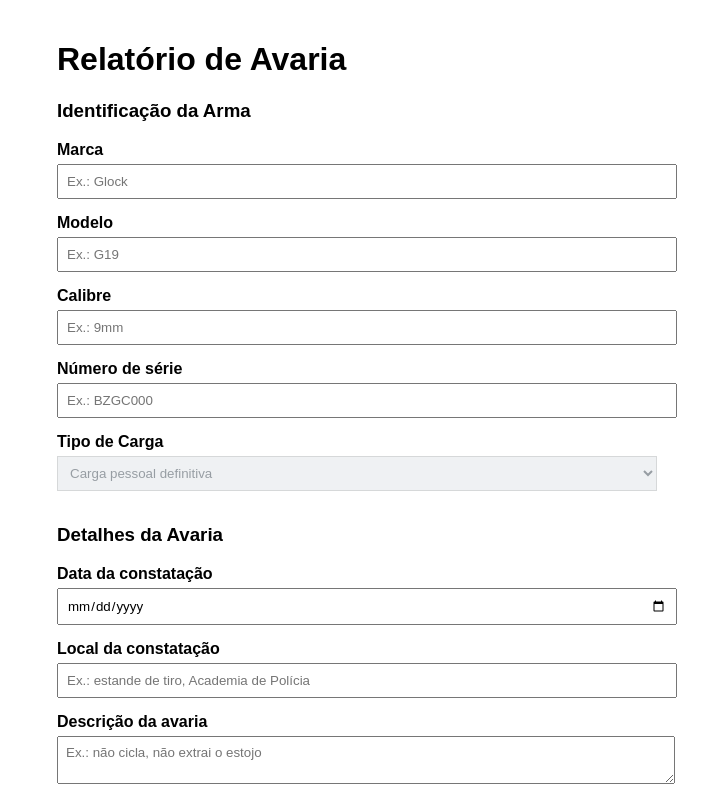
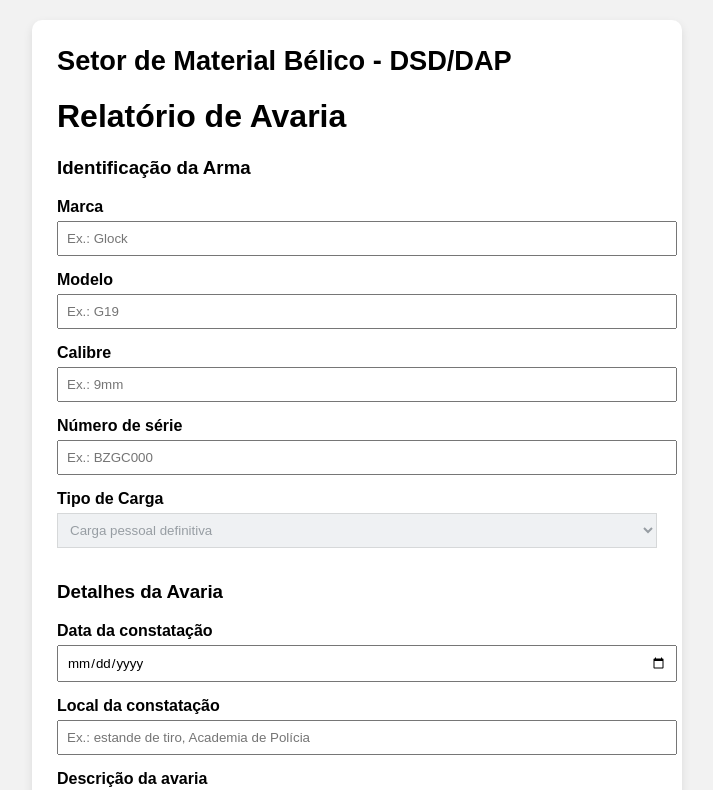
Before and after one commit to mspinto888/formulario-avaria, a website: page public/index.html in a window 1280 px wide. Shown: the top 790 px of the page, without its empty margins (283-996 px from the left). Drawn offline with Linux system fonts and the light colour scheme.

Commit message:
Add files via upload

```diff
--- a/public/index.html
+++ b/public/index.html
@@ -7,9 +7,22 @@
     <style>
         body {
             font-family: Arial, sans-serif;
+            background-color: #f2f2f2;
             padding: 20px;
+            margin: 0;
+        }
+        .container {
+            background-color: white;
+            padding: 25px;
+            border-radius: 10px;
+            box-shadow: 0 4px 10px rgba(0, 0, 0, 0.1);
             max-width: 600px;
             margin: auto;
+        }
+        .subtitulo {
+            font-size: 1.7em;
+            font-weight: bold;
+            margin-bottom: 5px;
         }
         input, select, textarea {
             width: 100%;
@@ -38,6 +51,8 @@
 </head>
 <body>
 
+    <div class="container">
+        <div class="subtitulo">Setor de Material Bélico - DSD/DAP</div>
         <h1>Relatório de Avaria</h1>
 
         <form id="form" action="/submit" method="POST" enctype="multipart/form-data">
@@ -89,7 +104,7 @@
             <textarea name="tipo_municao" placeholder="Ex.: 10 cartuchos, de logística reversa, CBC Lote XXX55" required></textarea>
 
             <h3>Evidências Fotográficas</h3>
-        <input type="file" name="fotos" multiple required>
+            <input type="file" name="fotos" multiple>
 
             <h3>Manutenção Preventiva</h3>
 
@@ -135,9 +150,9 @@
             <button type="submit">Enviar Relatório</button>
 
         </form>
+    </div>
 
     <script>
-        // Máscara e validação de telefone
         const telefoneInput = document.getElementById('telefone');
         telefoneInput.addEventListener('input', function (e) {
             let x = e.target.value.replace(/\D/g, '').slice(0, 10);
@@ -147,7 +162,6 @@
             e.target.value = x;
         });
 
-        // Verificar se o telefone está no formato correto antes de enviar
         document.getElementById('form').addEventListener('submit', function(e) {
             const tel = telefoneInput.value;
             const regex = /^\(\d{2}\) \d{4}-\d{4}$/;
@@ -157,11 +171,9 @@
             }
         });
 
-        // Controle dos campos da limpeza
         function verificarLimpeza() {
             const limpeza = document.getElementById('limpeza').value;
             const obrigatorio = (limpeza === 'Sim');
-
             document.getElementById('frequencia').required = obrigatorio;
             document.getElementById('produtos').required = obrigatorio;
             document.getElementById('ultima_limpeza').required = obrigatorio;
```
Lines whose indentation alone changed are shown as unchanged.
